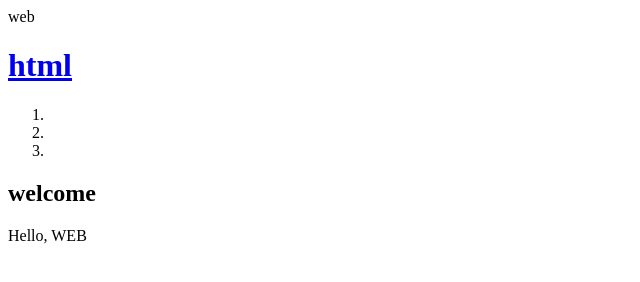
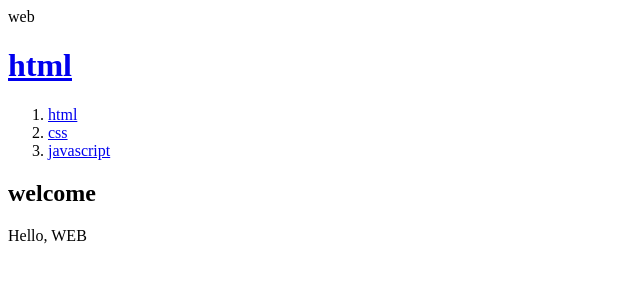
Before and after one commit to YouD0313/deagu-ai-school-web, a plain HTML site: page review.html in a window 1280 px wide. Shown: the whole page, without its empty margins (0-640 px from the left). Drawn offline with Linux system fonts and the light colour scheme.

Commit message:
Add files via upload

```diff
--- a/review.html
+++ b/review.html
@@ -7,9 +7,9 @@
 <body>
     <h1><a href=".index.html">html</a></h1>
     <ol>
-        <li><a href="1.html"></a></li>
-        <li><a href="2.html"></a></li>
-        <li><a href="3.html"></a></li>
+        <li><a href="1.html">html</a></li>
+        <li><a href="2.html">css</a></li>
+        <li><a href="3.html">javascript</a></li>
     </ol>
     <h2>welcome</h2>
     Hello, WEB
```
